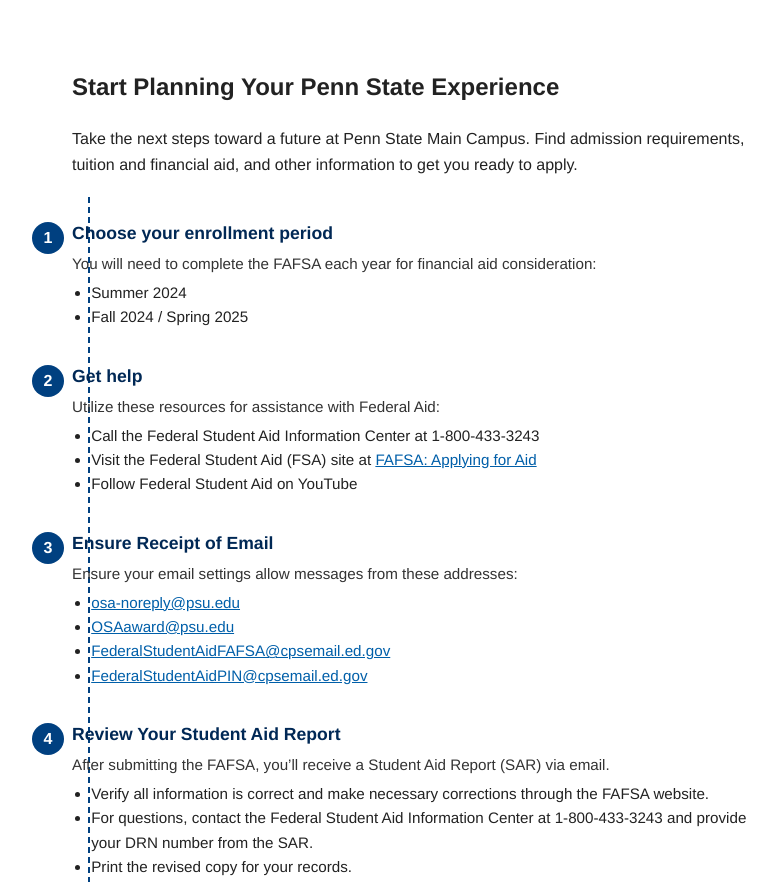
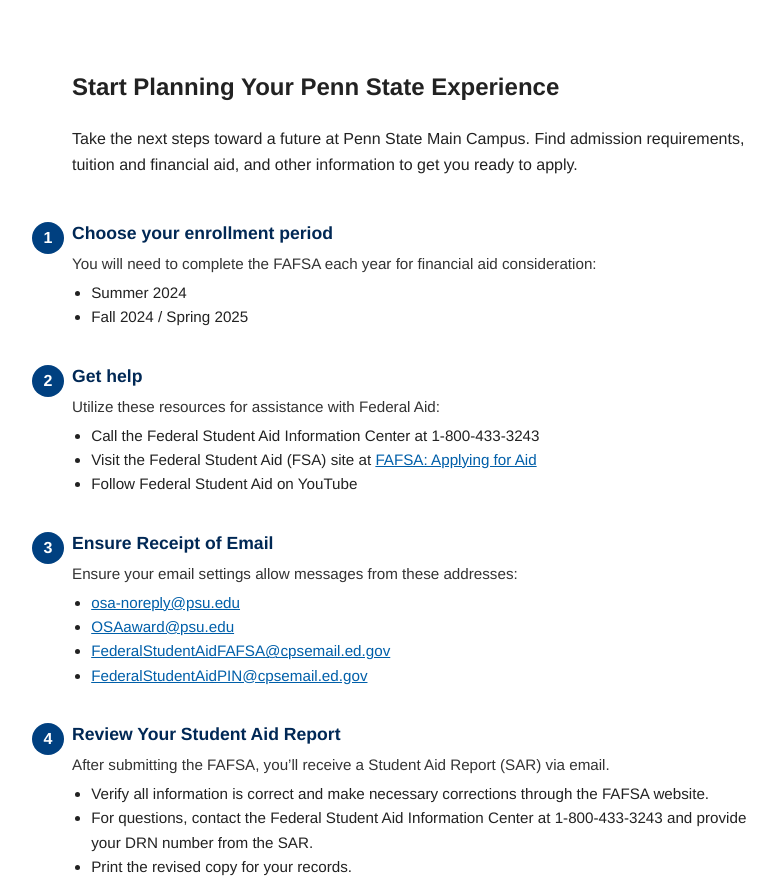
Before and after one commit to Landon-McSweeney/ddd-steps-list, a website: page index.html in a window 1280 px wide. Shown: the top 882 px of the page, without its empty margins (224-998 px from the left). Drawn offline with Linux system fonts and the light colour scheme.

Commit message:
Update index.html

```diff
--- a/index.html
+++ b/index.html
@@ -24,16 +24,7 @@
       padding-left: 2.5rem;
     }
 
-    ddd-steps-list::before {
-      content: '';
-      position: absolute;
-      top: 0;
-      left: 1rem;
-      width: 2px;
-      height: 100%;
-      border-left: 2px dashed #004080;
-      z-index: 0;
-    }
+
 
     ddd-steps-list-item {
       position: relative;
```
